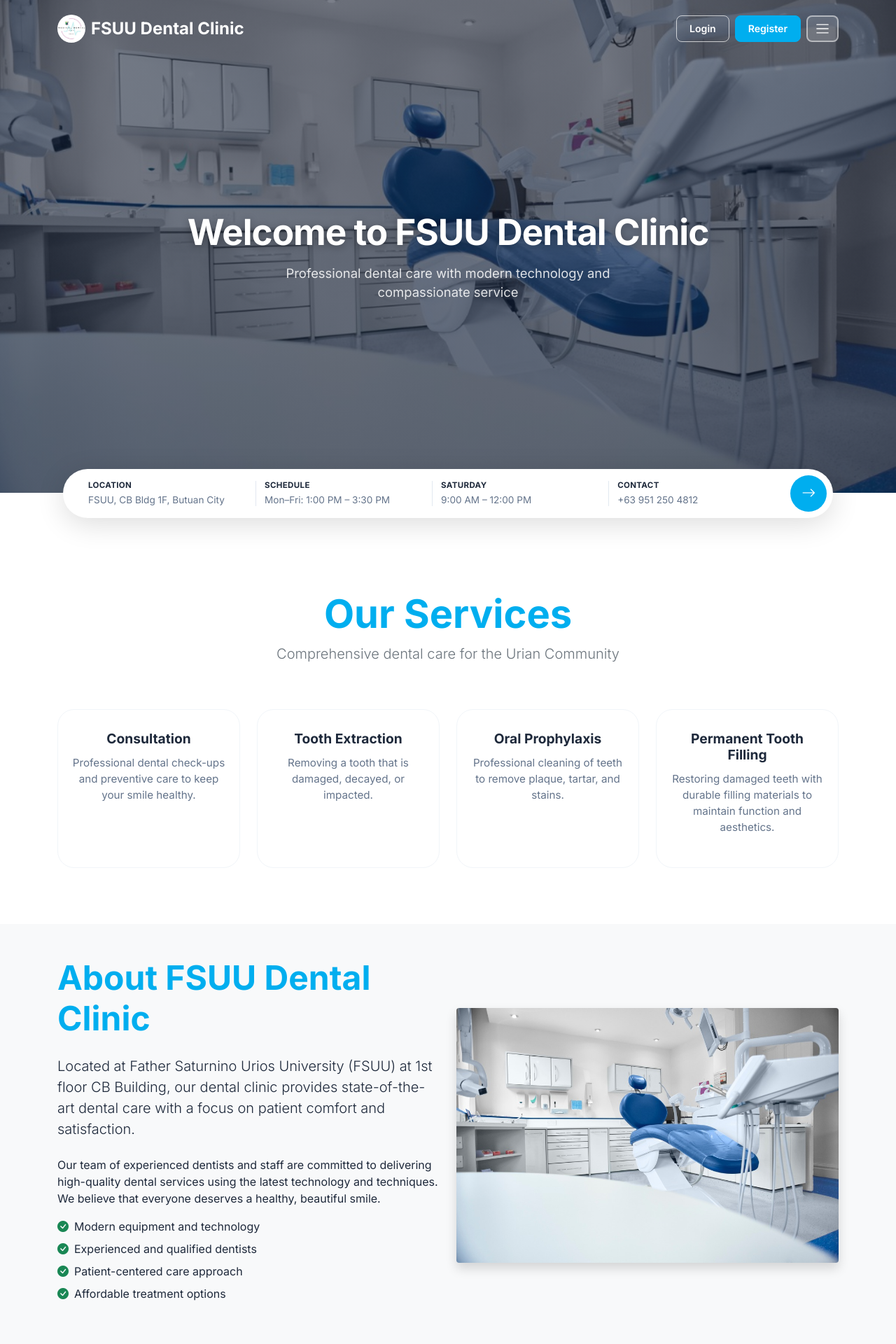
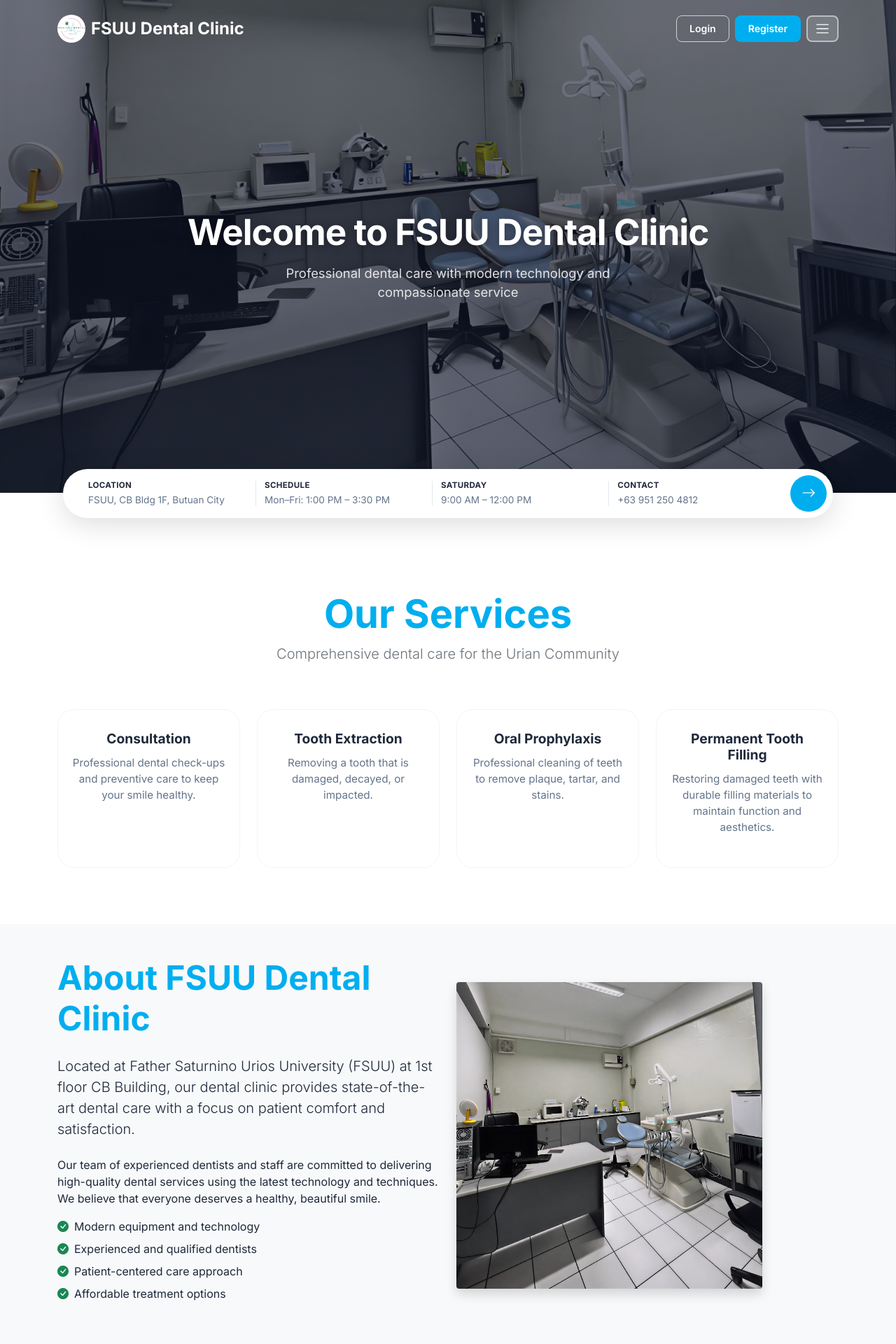
Before and after one commit to win416/FSUU-booking-system, a PHP site: page /FSUU-booking-system-1/ in a window 1280 px wide. Shown: the top 1920 px of the page at 70% size. Run offline with PHP 8.4, Linux system fonts and the light colour scheme.

Commit message:
redesign

```diff
--- a/assets/css/auth-register.css
+++ b/assets/css/auth-register.css
@@ -1,7 +1,7 @@
 @import url('https://fonts.googleapis.com/css2?family=Inter:wght@400;500;600;700&display=swap');
 
 body {
-    background: linear-gradient(135deg, #f1faff 0%, #dff5ff 100%);
+    background: #f1f5f9;
     min-height: 100vh;
     font-family: 'Inter', sans-serif;
     padding: 40px 0;
--- a/assets/css/index.css
+++ b/assets/css/index.css
@@ -211,7 +211,7 @@ body {
 /* Hero Section Enhancement */
 .hero-section {
     position: relative;
-    background: url('../../img/inside%20clinic.jpg') center center / cover no-repeat;
+    background: url('../../img/insidefsuudental.jpg') center center / cover no-repeat;
     background-attachment: scroll;
     min-height: 88vh;
     display: flex;
--- a/index.php
+++ b/index.php
@@ -7,7 +7,7 @@
     <link href="https://cdn.jsdelivr.net/npm/bootstrap@5.1.3/dist/css/bootstrap.min.css" rel="stylesheet">
     <link rel="stylesheet" href="https://cdn.jsdelivr.net/npm/bootstrap-icons@1.8.1/font/bootstrap-icons.css">
     <link rel="icon" type="image/x-icon" href="img/favicon.ico">
-    <link rel="stylesheet" href="assets/css/index.css?v=7">
+    <link rel="stylesheet" href="assets/css/index.css?v=9">
 </head>
 <body>
     <!-- Navigation -->
@@ -132,7 +132,7 @@
                     </ul>
                 </div>
                 <div class="col-lg-6">
-                    <img src="img/inside clinic.jpg" alt="Dental Clinic" class="img-fluid rounded shadow">
+                    <img src="img/insidefsuudental.jpg" alt="Dental Clinic" class="img-fluid rounded shadow" style="max-width: 80%; height: auto;">
                 </div>
             </div>
         </div>
```
Also changed, not shown: admin/dashboard.php (+6 -2 lines), patient/dashboard.php (+6 -2 lines), img/counter1.jpg (added), img/fas1.jpg (deleted), img/fas2.jpg (deleted), img/inside clinic.jpg (deleted), img/insidefsuudental.jpg (added), img/outside.jpg (added).
